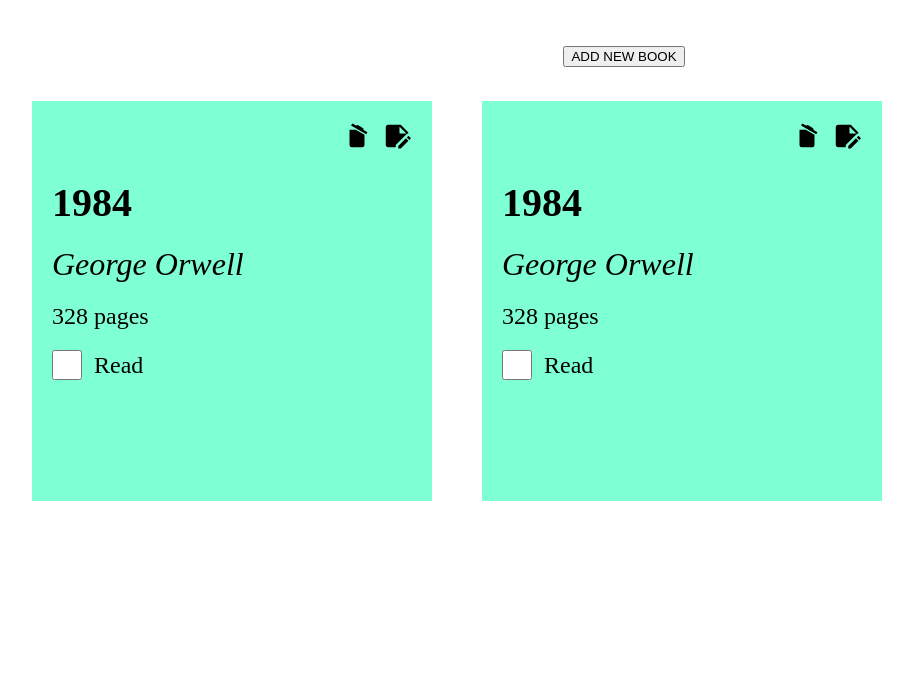
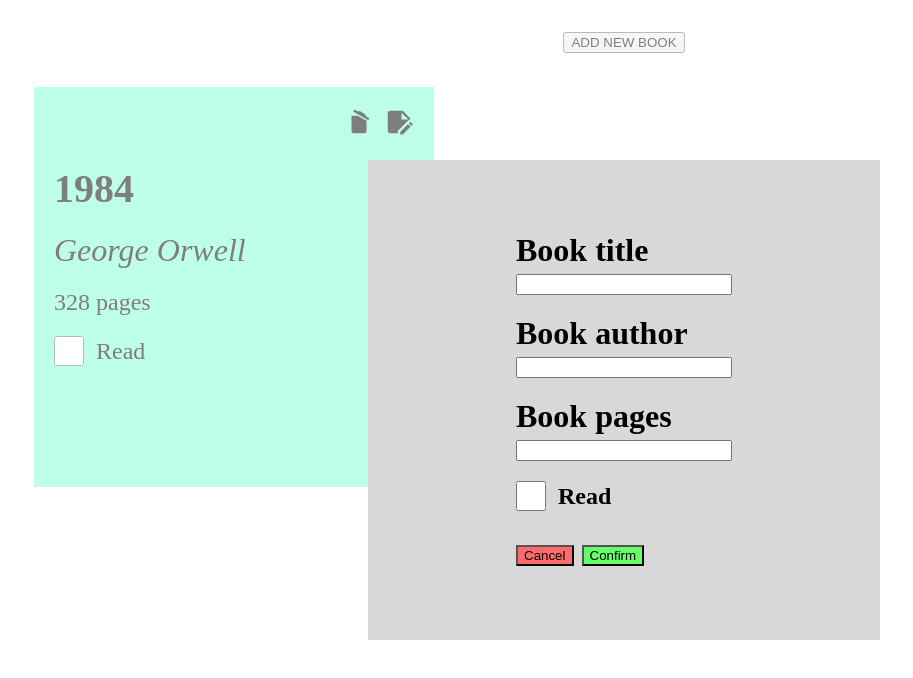
Before and after one commit to JohnnyRuiz7/library, a plain HTML site: page index.html in a window 1280 px wide. Both pictures are taken after a click on the button "ADD NEW BOOK". Shown: the whole page, without its empty margins (16-929 px from the left). Drawn offline with Linux system fonts and the light colour scheme.

Commit message:
form for adding and editing books deleting and editing in js

```diff
--- a/index.html
+++ b/index.html
@@ -9,8 +9,26 @@
     <script src="script.js" defer></script>
 </head>
 <body>
+    <div id="form-container">
+        <form action="./" method="" id="form">
+            <label for="form-book-title">Book title</label>
+            <input type="text" name="form-book-title" id="form-book-title" required>
+            <label for="form-book-author">Book author</label>
+            <input type="text" name="form-book-author" id="form-book-author" required>
+            <label for="form-book-pages">Book pages</label>
+            <input type="number" name="form-book-pages" id="form-book-pages" required>
+            <div class="book-read">
+                <input type="checkbox" name="checkbox" class="book-checkbox" id="form-book-checkbox" value="read">
+                <legend for="checkbox">Read</legend>
+            </div>
+            <div id="action-buttons">
+                <button type="button" id="cancel-button">Cancel</button>
+                <button type="button" id="confirm-button">Confirm</button>
+            </div>
+        </form>
+    </div>
     <div class="table">
-        <div><button type="button">ADD NEW BOOK</button></div>
+        <div><button type="button" id="add-book-button">ADD NEW BOOK</button></div>
         <div class="shelf">
             <div class="book" id="book0">
                 <div class="actions">
@@ -21,7 +39,7 @@
                 <div class="book-author">George Orwell</div>
                 <div class="book-pages">328 pages</div>
                 <div class="book-read">
-                    <input type="checkbox" name="checkbox" class="book-checkbox" value="read">
+                    <input type="checkbox" name="checkbox" id="book1box" class="book-checkbox" value="read">
                     <legend for="checkbox">Read</legend>
                 </div>
             </div>
--- a/script.js
+++ b/script.js
@@ -1,45 +1,97 @@
 const body = document.querySelector('body')
-const button = document.querySelector('button')
+const table = document.querySelector('.table')
+const addBook = document.querySelector('#add-book-button')
+const newBookName = document.getElementById('form-book-title')
+const newBookAuthor = document.getElementById('form-book-author')
+const NewBookPages = document.getElementById('form-book-pages')
+const newBookRead = document.getElementById('form-book-checkbox')
+const cancelButton = document.querySelector('#cancel-button')
+const confirmBook = document.querySelector('#confirm-button')
 const checkbox = document.querySelector('.book-checkbox')
 const shelf = document.querySelector('.shelf')
 const books = document.getElementsByClassName('book')
-const form = document.createElement('div')
+const form = document.querySelector('#form-container')
+const div = document.createElement('div')
 let deleteButton = document.querySelectorAll('.delete-button')
 let editButton = document.querySelectorAll('.edit-button')
 let bookNumber = 0
 deleteButton[0].addEventListener('click', deleteBook)
-editButton[0].addEventListener('click', editBook)
-form.setAttribute('id', 'form')
+editButton[0].addEventListener('click', editBookForm)
 
 function book(name, author, pages, read) {
-    this.name = name.childNodes[3].textContent
-    this.author = author.childNodes[5].textContent
-    this.pages = pages.childNodes[7].textContent
-    this.read = read.childNodes[9].firstElementChild.checked
+    this.name = name
+    this.author = author
+    this.pages = pages
+    this.read = read
 }
 
 function addBookToLibrary() {
   const clone = books[0].cloneNode(true)
   bookNumber++
   clone.id = `book${bookNumber}`
+  clone.childNodes[3].textContent = newBookName.value
+  clone.childNodes[5].textContent = newBookAuthor.value
+  clone.childNodes[7].textContent = NewBookPages.value + ' pages'
+  clone.childNodes[9].firstElementChild.checked = newBookRead.checked
   shelf.appendChild(clone)
-  myLibrary.push(new book(clone, clone, clone, clone))
+  myLibrary.push(new book(newBookName.value, newBookAuthor.value, NewBookPages.value + ' pages', newBookRead.checked))
+  clearForm()
   deleteButton = document.querySelectorAll('.delete-button')
   editButton = document.querySelectorAll('.edit-button')
   deleteButton.forEach(element => element.addEventListener('click', deleteBook))
-  editButton.forEach(element => element.addEventListener('click', editBook))
+  editButton.forEach(element => element.addEventListener('click', editBookForm))
+  formCancel()
 }
 
-function deleteBook(e) {
-  e.target.parentNode.parentNode.parentNode.remove()
-  myLibrary.splice(e.target.parentNode.parentNode.parentNode.id.charAt(4), 1)
+function deleteBook(book) {
+  book.target.parentNode.parentNode.parentNode.remove()
+  myLibrary.splice(book.target.parentNode.parentNode.parentNode.id.slice(-1), 1)
   bookNumber--
 }
 
-function editBook(name, author, pages, read) {
-
+function editBookForm(e) {
+  bookId = +e.target.parentNode.parentNode.parentNode.id.slice(-1)
+  currentBook = e.target.parentNode.parentNode.parentNode
+  formPopup()
+  confirmBook.removeEventListener('click', addBookToLibrary)
+  confirmBook.addEventListener('click', editBook)
 }
 
+function editBook() {
+  currentBook.childNodes[3].textContent = newBookName.value
+  currentBook.childNodes[5].textContent = newBookAuthor.value
+  currentBook.childNodes[7].textContent = NewBookPages.value + ' pages'
+  currentBook.childNodes[9].firstElementChild.checked = newBookRead.checked
+  myLibrary[bookId].name = newBookName.value
+  myLibrary[bookId].author = newBookAuthor.value
+  myLibrary[bookId].pages = NewBookPages.value + ' pages'
+  myLibrary[bookId].read = newBookRead.checked
+  formCancel()
+  confirmBook.removeEventListener('click', editBook)
+  confirmBook.addEventListener('click', addBookToLibrary)
+}
 
-button.addEventListener('click', addBookToLibrary)
-let myLibrary = [new book(books[0], books[0], books[0], books[0])];
+function formPopup() {
+  table.style.opacity = 0.5
+  form.style.display = 'flex'
+}
+
+function formCancel() {
+  table.style.opacity = 1
+  form.style.display = 'none'
+  confirmBook.removeEventListener('click', editBook)
+  confirmBook.addEventListener('click', addBookToLibrary)
+  clearForm()
+}
+
+function clearForm() {
+  newBookName.value = ''
+  newBookAuthor.value = ''
+  NewBookPages.value = ''
+  newBookRead.checked = false
+}
+
+confirmBook.addEventListener('click', addBookToLibrary)
+addBook.addEventListener('click', formPopup)
+cancelButton.addEventListener('click', formCancel)
+let myLibrary = [new book(books[0].childNodes[3].textContent, books[0].childNodes[5].textContent, books[0].childNodes[7].textContent, books[0].childNodes[9].firstElementChild.checked)];
--- a/styles.css
+++ b/styles.css
@@ -13,12 +13,12 @@ body {
 .table {
     width: 100%;
     height: 100%;
-    margin: 2rem 3rem;
     display: flex;
     flex-direction: column;
     justify-content: space-around;
     align-items: center;
     gap: 2rem;
+    opacity: 1;
 }
 
 .shelf {
@@ -26,14 +26,18 @@ body {
     height: 100%;
     display: flex;
     flex-wrap: wrap;
-    gap: 50px;
+}
+
+#add-book-button {
+    margin: 2rem 0 0 0;
 }
 
 .book {
     width: 20%;
     height: 20%;
     padding: 20px;
-    background-color: aquamarine;
+    margin-left: 50px;
+    background-color: #7fffd4;
     box-sizing: border-box;
     display: flex;
     flex-direction: column;
@@ -58,6 +62,7 @@ body {
 .delete-button:hover,
 .edit-button:hover {
     cursor: pointer;
+    background-color: #ff947f;
 }
 
 .book-title {
@@ -90,3 +95,42 @@ legend {
     align-items: center;
     column-gap: 10px;
 }
+
+#form-container {
+    position: fixed;
+    top: 20%;
+    width: 40%;
+    height: 60%;
+    display: none;
+    flex-direction: column;
+    justify-content: space-between;
+    align-items: center;
+    gap: 20px;
+    background-color: rgb(216, 216, 216);
+    z-index: 9;
+}
+
+#form {
+    display: flex;
+    flex-direction: column;
+    justify-content: center;
+    box-sizing: border-box;
+    font-weight: 900;
+    padding: 20px;
+    width: 50%;
+    height: 100%;
+    row-gap: 20px;
+    z-index: 9;
+}
+
+#form>label {
+    margin-bottom: -15px;
+}
+
+#cancel-button {
+    background-color: rgb(255, 106, 106);
+}
+
+#confirm-button {
+    background-color: rgb(103, 255, 103);
+}
```
